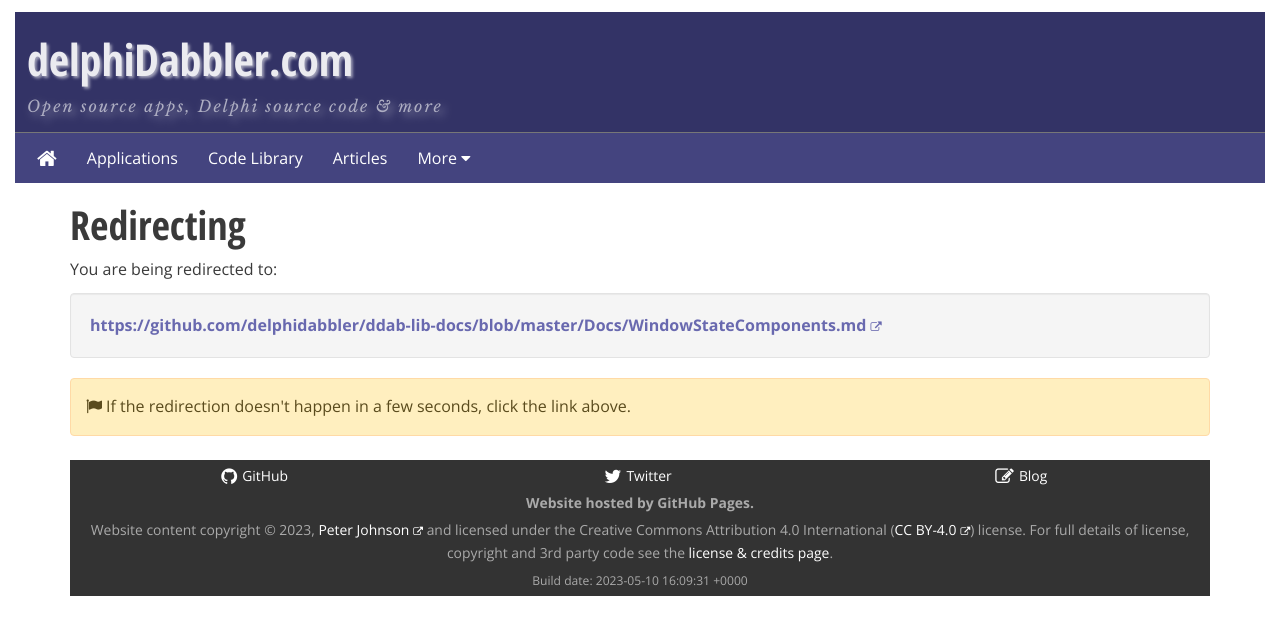
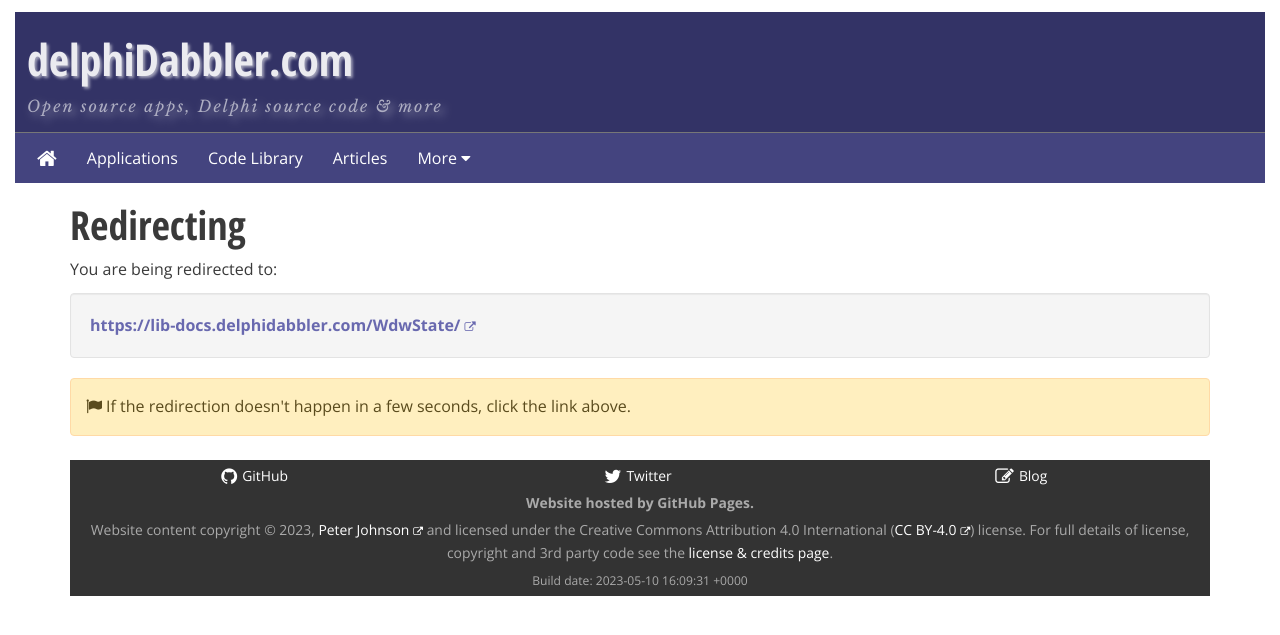
Before and after one commit to delphidabbler/delphidabbler.github.io, a Jekyll site: the page built from url/wdwstate-docs.html, in a window 1280 px wide. Shown: the top 635 px of the page. Built offline with Jekyll 4.4.1, drawn with Linux system fonts in a browser that asks for light colours; some of the changed lines change nothing that is shown.

Commit message:
Update url/wdwstate-docs
Updated to reference lib-docs.delphidabbler.com instead of
delphidabbler/ddab-lib-docs repo.

```diff
--- a/url/wdwstate-docs.html
+++ b/url/wdwstate-docs.html
@@ -1,5 +1,5 @@
 ---
 layout: url-redirect
-redirect-url: https://github.com/delphidabbler/ddab-lib-docs/blob/master/Docs/WindowStateComponents.md
+redirect-url: https://lib-docs.delphidabbler.com/WdwState/
 title: Redirecting...
 ---
```
